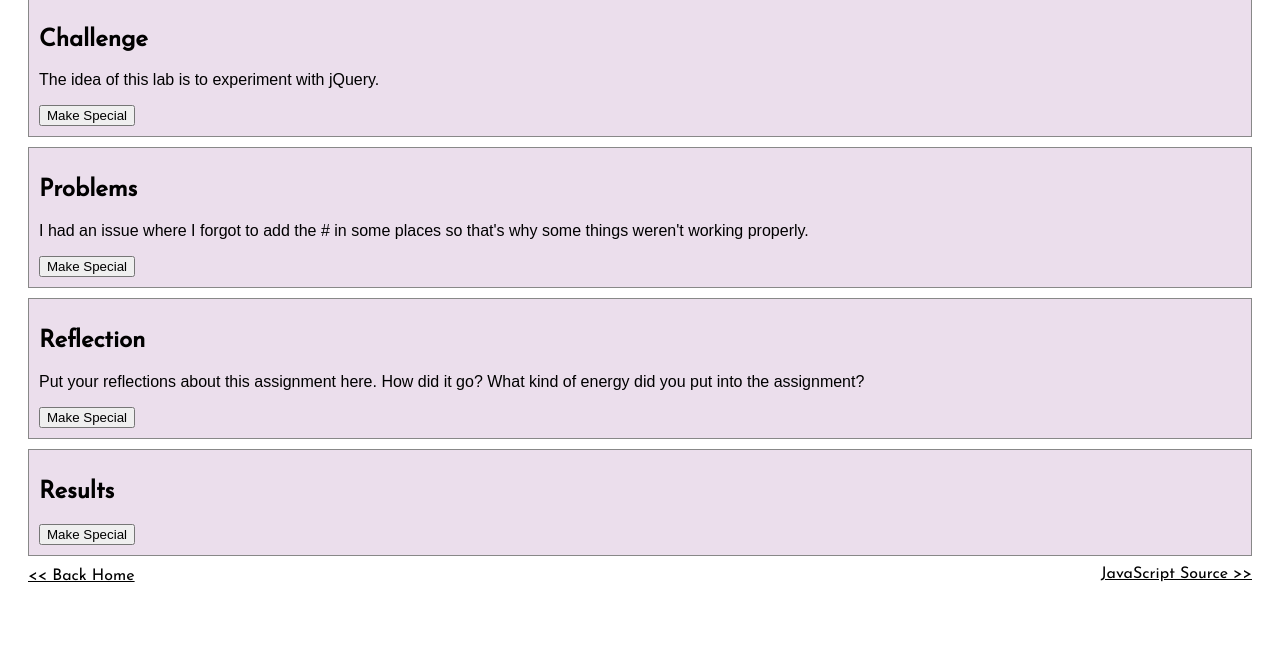
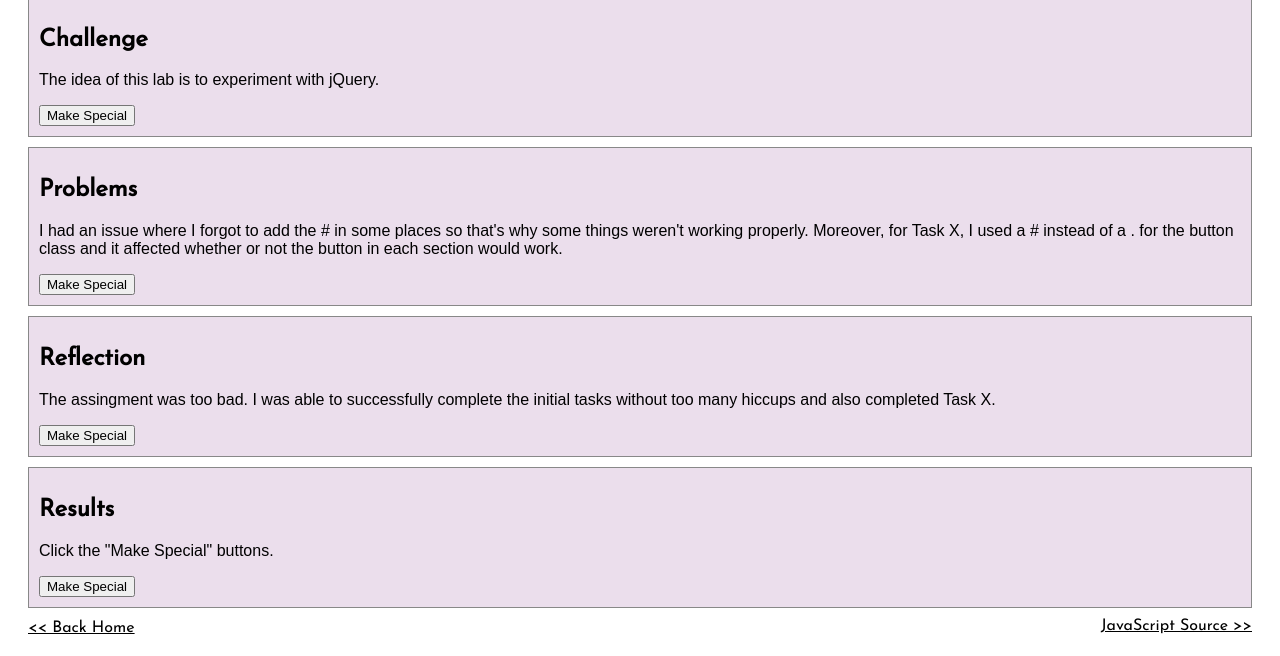
Before and after one commit to TLC08/art101, a plain HTML site: page lab9/index.html in a window 1280 px wide. Shown: the part 173-829 px from the top of the page. Before the commit the page ends 800 px from the top, so only its background shows below. Drawn offline with nearby package versions, Linux system fonts and the light colour scheme.

Commit message:
lab 9 update

```diff
--- a/lab9/index.html
+++ b/lab9/index.html
@@ -43,21 +43,24 @@
           <h2>Problems</h2>
           <p>
             I had an issue where I forgot to add the # in some places so that's
-            why some things weren't working properly.
+            why some things weren't working properly. Moreover, for Task X, I
+            used a # instead of a . for the button class and it affected whether
+            or not the button in each section would work.
           </p>
         </div>
 
         <div class="minor-section special-section">
           <h2>Reflection</h2>
           <p>
-            Put your reflections about this assignment here. How did it go? What
-            kind of energy did you put into the assignment?
+            The assingment was too bad. I was able to successfully complete the
+            initial tasks without too many hiccups and also completed Task X.
           </p>
         </div>
 
         <div id="results" class="minor-section special-section">
           <h2>Results</h2>
           <div id="output"></div>
+          <p>Click the "Make Special" buttons.</p>
         </div>
       </section>
       <nav id="links">
```
